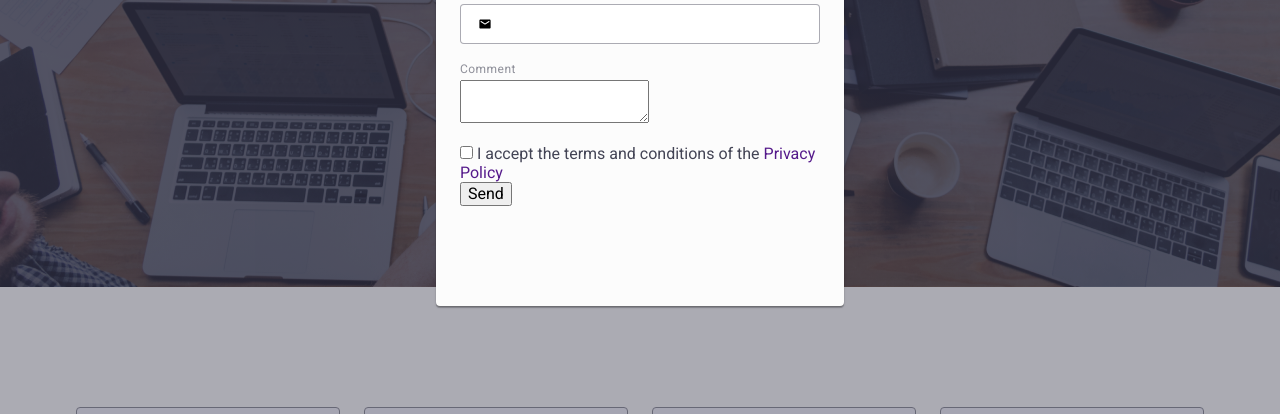
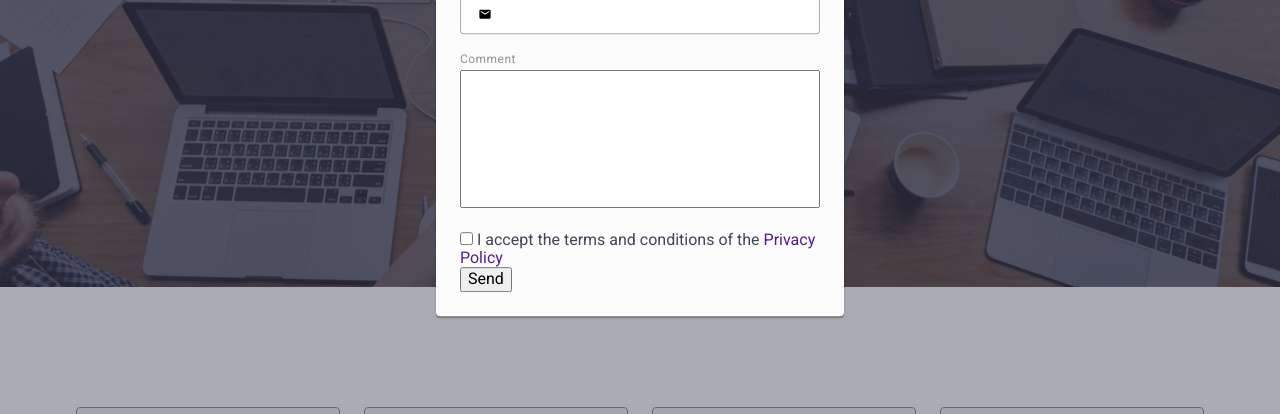
Before and after one commit to EduardMoskalets/goit-markup-hw-05, a plain HTML site: page index.html in a window 1280 px wide. Shown: the part 386-800 px from the top of the page. Drawn offline with nearby package versions, Linux system fonts and the light colour scheme.

Commit message:
upd text area

```diff
--- a/css/style.css
+++ b/css/style.css
@@ -693,15 +693,25 @@ outline: transparent;
 border: 1px solid #4d5ae5;
 }
 
+.review-form-input:focus + .review-form-icon {
+fill: #4d5ae5;
+}
+
 .review-form-icon{
 position: absolute;
 top: 50%;
 left: 16px;
 transform: translateY(-50%);
+
+transition: stroke 250ms linear;
 }
 
 .review-form-textarea {
-
+width: 360px;
+height: 138px;
+resize: none;
+padding-top: 8px;
+padding-left: 16px;
 }
 
 .review-form-checkbox {
```
